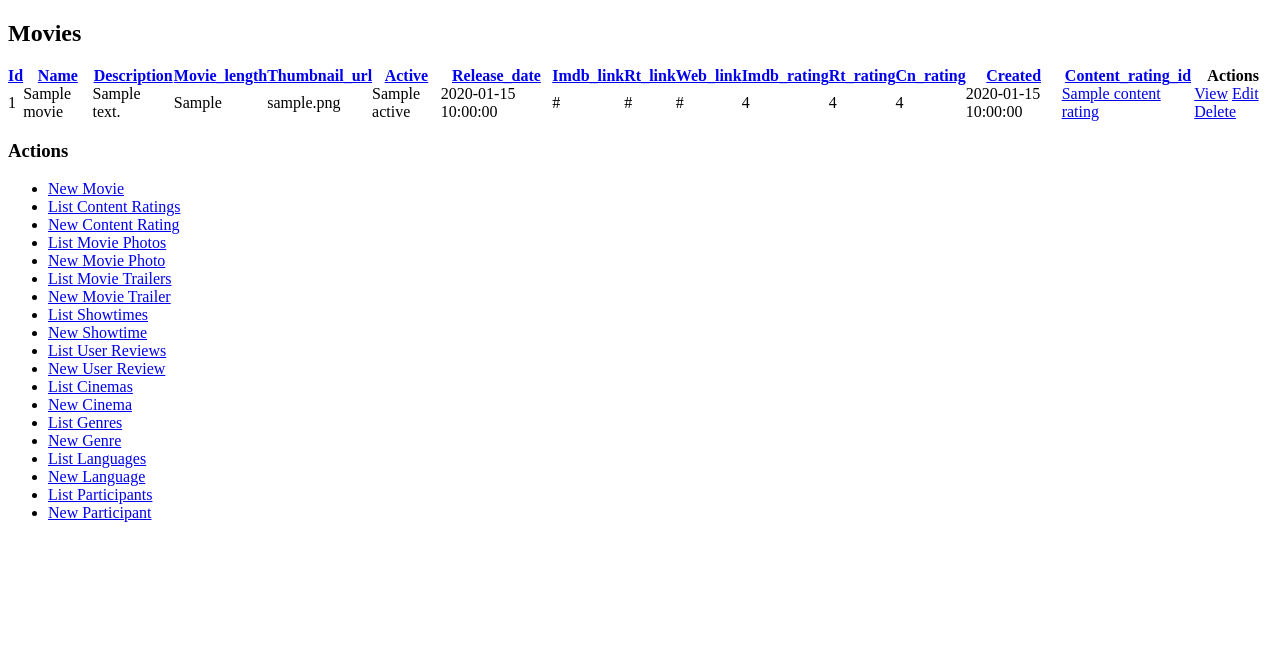
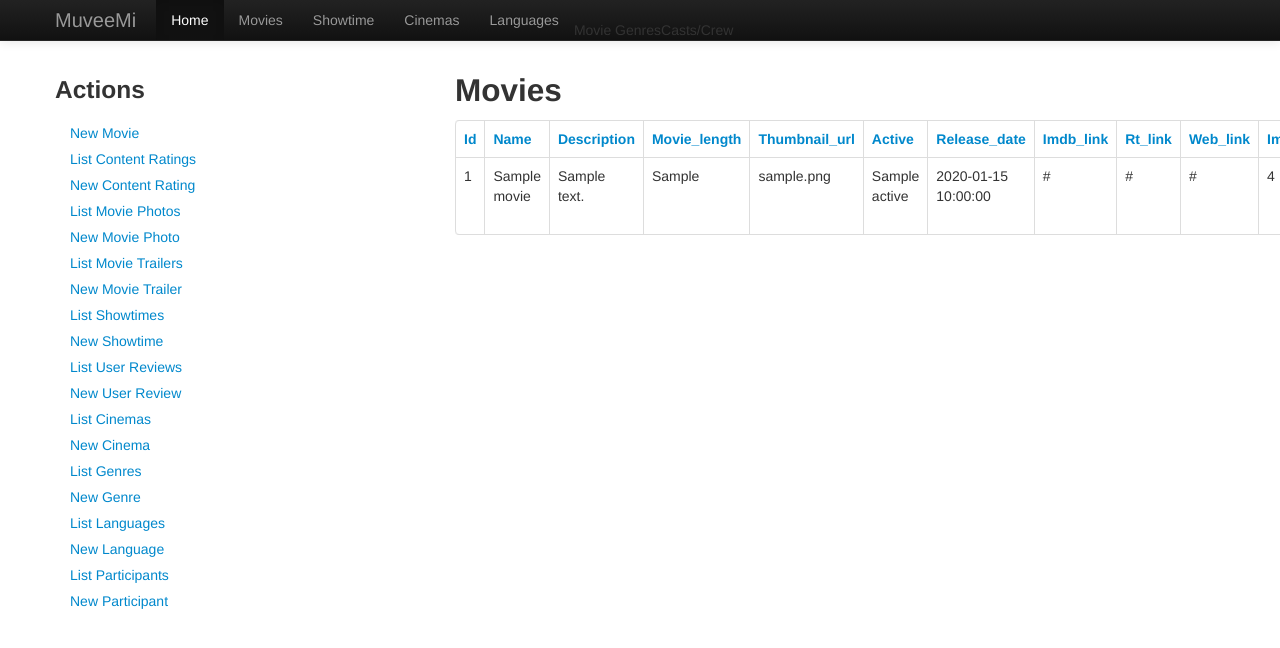
Before and after one commit to akinmobile/movieme, a CakePHP app: the page made by app/View/Movies/backend_index.ctp in a window 1280 px wide; the page is wider, and only the part inside the window is pictured. Shown: the top 648 px of that part. Run offline with PHP 8.4 and a stand-in for CakePHP, Linux system fonts and the light colour scheme; the template is opened without the code that fills it: most values are stand-ins (such as "Sample title", 1, 10 or a date in 2020); data that the repository does not hold is empty; some libraries are stand-ins or nearby versions.

Commit message:
Add small backend interface

```diff
--- a/app/Controller/AppController.php
+++ b/app/Controller/AppController.php
@@ -44,10 +44,14 @@ class AppController extends Controller {
 
 		/**
 		 * Only logged in and admin user us allowe to view backend
-		 */
+
 		if(isset($this->request->params['prefix']) && $this->request->params['prefix'] == 'backend') {
 
 			$this->redirectIfNotLoggedIn();
+		}*/
+
+		if(!isset($this->request->params['prefix']) ) {
+			$this->layout = 'home';
 		}
 
 	}
--- a/app/Controller/MoviesController.php
+++ b/app/Controller/MoviesController.php
@@ -9,9 +9,6 @@ class MoviesController extends AppController {
 
 
 public function index() {
-
-	$this->layout = 'home';
-
 	/**
 	 * Load new movies
 	 */
--- a/app/View/Layouts/default.ctp
+++ b/app/View/Layouts/default.ctp
@@ -1,12 +1,86 @@
-<!doctype html>
+
+<!DOCTYPE html>
 <html lang="en">
-<head>
-	<meta charset="UTF-8">
-	<title>This is the day</title>
-</head>
-<body>
-	 <?php echo $this->fetch('content'); ?>
+  <head>
+    <meta charset="utf-8">
+    <title>Bootstrap, from Twitter</title>
+    <meta name="viewport" content="width=device-width, initial-scale=1.0">
+    <meta name="description" content="">
+    <meta name="author" content="">
 
-	<?php echo $this->element('sql_dump'); ?>
-</body>
+    <!-- Le styles -->
+    <?php echo $this->Html->css('bootstrap.css') ?>
+    <style>
+      body {
+        padding-top: 60px; /* 60px to make the container go all the way to the bottom of the topbar */
+      }
+    </style>
+    <?php echo $this->Html->css('bootstrap-responsive.css') ?>
+
+    <!-- HTML5 shim, for IE6-8 support of HTML5 elements -->
+    <!--[if lt IE 9]>
+      <script src="../assets/js/html5shiv.js"></script>
+    <![endif]-->
+
+    <!-- Fav and touch icons -->
+    <link rel="apple-touch-icon-precomposed" sizes="144x144" href="../assets/ico/apple-touch-icon-144-precomposed.png">
+    <link rel="apple-touch-icon-precomposed" sizes="114x114" href="../assets/ico/apple-touch-icon-114-precomposed.png">
+      <link rel="apple-touch-icon-precomposed" sizes="72x72" href="../assets/ico/apple-touch-icon-72-precomposed.png">
+                    <link rel="apple-touch-icon-precomposed" href="../assets/ico/apple-touch-icon-57-precomposed.png">
+                                   <link rel="shortcut icon" href="../assets/ico/favicon.png">
+  </head>
+
+  <body>
+
+    <div class="navbar navbar-inverse navbar-fixed-top">
+      <div class="navbar-inner">
+        <div class="container">
+          <button type="button" class="btn btn-navbar" data-toggle="collapse" data-target=".nav-collapse">
+            <span class="icon-bar"></span>
+            <span class="icon-bar"></span>
+            <span class="icon-bar"></span>
+          </button>
+          <a class="brand" href="#">MuveeMi</a>
+          <div class="nav-collapse collapse">
+            <ul class="nav">
+              <li class="active"><a href="#">Home</a></li>
+              <li><a href="#about">Movies</a></li>
+              <li><a href="#contact">Showtime</a></li>
+              <li><a href="">Cinemas</a></li>
+              <li><a href="">Languages</a></li>
+              <li><a href=""></a>Movie Genres</li>
+              <li><a href=""></a>Casts/Crew</li>
+            </ul>
+          </div><!--/.nav-collapse -->
+        </div>
+      </div>
+    </div>
+
+    <div class="container">
+
+    			<?php echo $this->fetch('content'); ?>
+
+    	</div>
+
+
+    </div> <!-- /container -->
+
+    <!-- Le javascript
+    ================================================== -->
+    <!-- Placed at the end of the document so the pages load faster -->
+    <script src="../assets/js/jquery.js"></script>
+    <script src="../assets/js/bootstrap-transition.js"></script>
+    <script src="../assets/js/bootstrap-alert.js"></script>
+    <script src="../assets/js/bootstrap-modal.js"></script>
+    <script src="../assets/js/bootstrap-dropdown.js"></script>
+    <script src="../assets/js/bootstrap-scrollspy.js"></script>
+    <script src="../assets/js/bootstrap-tab.js"></script>
+    <script src="../assets/js/bootstrap-tooltip.js"></script>
+    <script src="../assets/js/bootstrap-popover.js"></script>
+    <script src="../assets/js/bootstrap-button.js"></script>
+    <script src="../assets/js/bootstrap-collapse.js"></script>
+    <script src="../assets/js/bootstrap-carousel.js"></script>
+    <script src="../assets/js/bootstrap-typeahead.js"></script>
+
+  </body>
 </html>
--- a/app/View/Movies/backend_index.ctp
+++ b/app/View/Movies/backend_index.ctp
@@ -1,6 +1,32 @@
-<div class="movies index">
+<div class="row">
+	<div class="actions span4">
+	<h3><?php echo __('Actions'); ?></h3>
+	<ul class="nav nav-list bs-docs-sidenav affix-top">
+		<li><?php echo $this->Html->link(__('New Movie'), array('action' => 'add')); ?></li>
+		<li><?php echo $this->Html->link(__('List Content Ratings'), array('controller' => 'content_ratings', 'action' => 'index')); ?> </li>
+		<li><?php echo $this->Html->link(__('New Content Rating'), array('controller' => 'content_ratings', 'action' => 'add')); ?> </li>
+		<li><?php echo $this->Html->link(__('List Movie Photos'), array('controller' => 'movie_photos', 'action' => 'index')); ?> </li>
+		<li><?php echo $this->Html->link(__('New Movie Photo'), array('controller' => 'movie_photos', 'action' => 'add')); ?> </li>
+		<li><?php echo $this->Html->link(__('List Movie Trailers'), array('controller' => 'movie_trailers', 'action' => 'index')); ?> </li>
+		<li><?php echo $this->Html->link(__('New Movie Trailer'), array('controller' => 'movie_trailers', 'action' => 'add')); ?> </li>
+		<li><?php echo $this->Html->link(__('List Showtimes'), array('controller' => 'showtimes', 'action' => 'index')); ?> </li>
+		<li><?php echo $this->Html->link(__('New Showtime'), array('controller' => 'showtimes', 'action' => 'add')); ?> </li>
+		<li><?php echo $this->Html->link(__('List User Reviews'), array('controller' => 'user_reviews', 'action' => 'index')); ?> </li>
+		<li><?php echo $this->Html->link(__('New User Review'), array('controller' => 'user_reviews', 'action' => 'add')); ?> </li>
+		<li><?php echo $this->Html->link(__('List Cinemas'), array('controller' => 'cinemas', 'action' => 'index')); ?> </li>
+		<li><?php echo $this->Html->link(__('New Cinema'), array('controller' => 'cinemas', 'action' => 'add')); ?> </li>
+		<li><?php echo $this->Html->link(__('List Genres'), array('controller' => 'genres', 'action' => 'index')); ?> </li>
+		<li><?php echo $this->Html->link(__('New Genre'), array('controller' => 'genres', 'action' => 'add')); ?> </li>
+		<li><?php echo $this->Html->link(__('List Languages'), array('controller' => 'languages', 'action' => 'index')); ?> </li>
+		<li><?php echo $this->Html->link(__('New Language'), array('controller' => 'languages', 'action' => 'add')); ?> </li>
+		<li><?php echo $this->Html->link(__('List Participants'), array('controller' => 'participants', 'action' => 'index')); ?> </li>
+		<li><?php echo $this->Html->link(__('New Participant'), array('controller' => 'participants', 'action' => 'add')); ?> </li>
+	</ul>
+</div>
+
+	<div class="movies index span8">
 	<h2><?php echo __('Movies'); ?></h2>
-	<table cellpadding="0" cellspacing="0">
+	<table class="table table-bordered">
 	<tr>
 			<th><?php echo $this->Paginator->sort('id'); ?></th>
 			<th><?php echo $this->Paginator->sort('name'); ?></th>
--- a/app/View/Movies/index.ctp
+++ b/app/View/Movies/index.ctp
@@ -21,4 +21,4 @@
 
 			</ul>
 		</div><!-- / contentListings -->
-</div><!-- / content -->
+	</div><!-- / content -->
```
Also changed, not shown: other parts of app/View/Movies/backend_index.ctp (+0 -23 lines), app/View/Elements/header.ctp (+4 -4 lines), app/View/Layouts/home.ctp (+4 -10 lines), app/View/Movies/view.ctp (+0 -32 lines).
